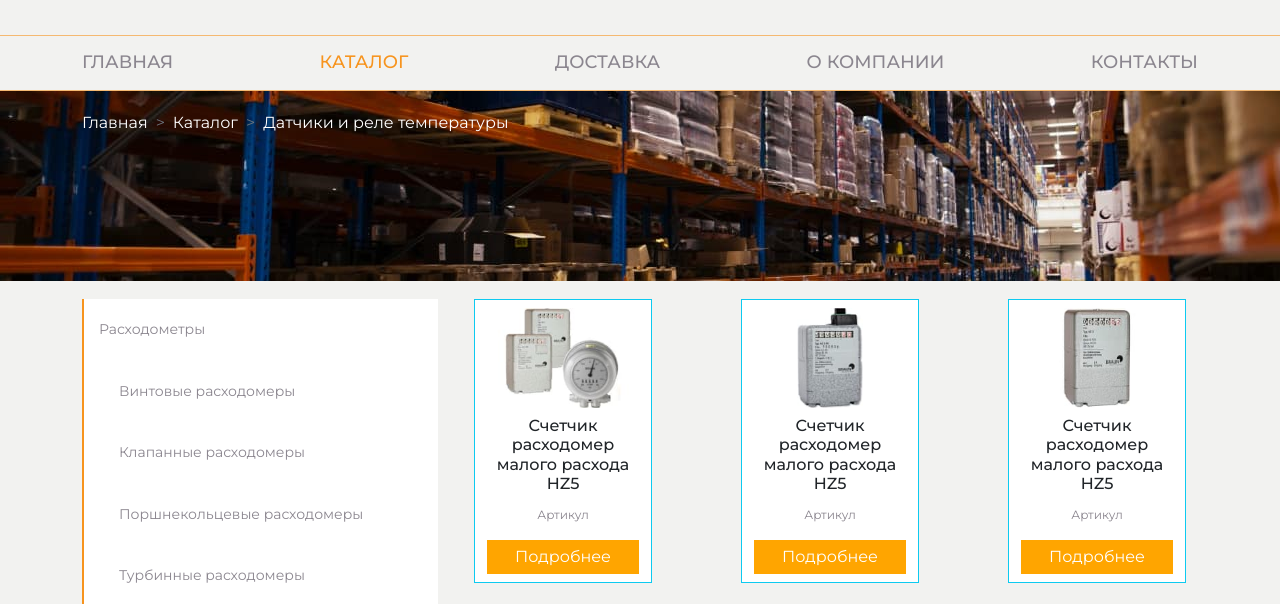
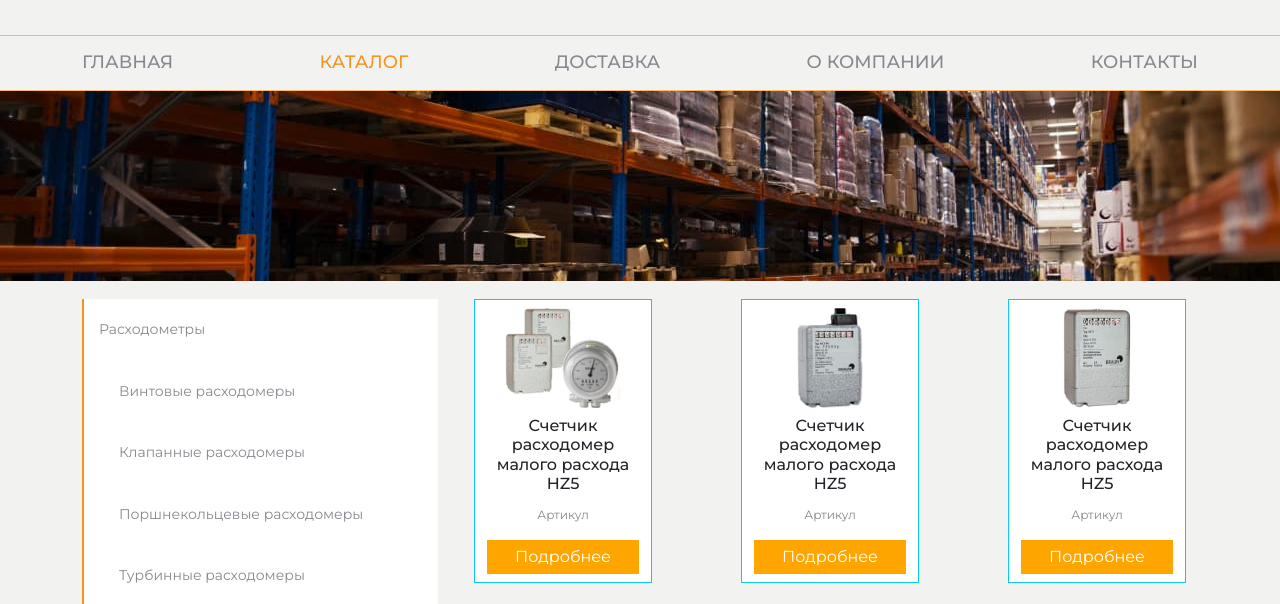
Before and after one commit to vasil-polucohvich/site, a plain HTML site: page catalog.html in a window 1280 px wide. Shown: the part 139-743 px from the top of the page. Drawn offline with nearby package versions, Linux system fonts and the light colour scheme.

Commit message:
Update catalog.html

```diff
--- a/catalog.html
+++ b/catalog.html
@@ -85,13 +85,13 @@
         <main class="main">
             <section class="bannet-top">
                 <div class="container">
-                    <nav style="--bs-breadcrumb-divider: '>'; " aria-label="breadcrumb">
+                    <!--<nav style="--bs-breadcrumb-divider: '>'; " aria-label="breadcrumb">
                         <ol class="breadcrumb">
                             <li class="breadcrumb-item"><a href="#">Главная</a></li>
                             <li class="breadcrumb-item active" aria-current="page"><a href="#">Каталог</a></li>
                             <li class="breadcrumb-item active" aria-current="page"><a href="#">Датчики и реле температуры</a></li>
                         </ol>
-                    </nav>
+                    </nav>-->
                 </div>
             </section>
             <div class="container">
```
